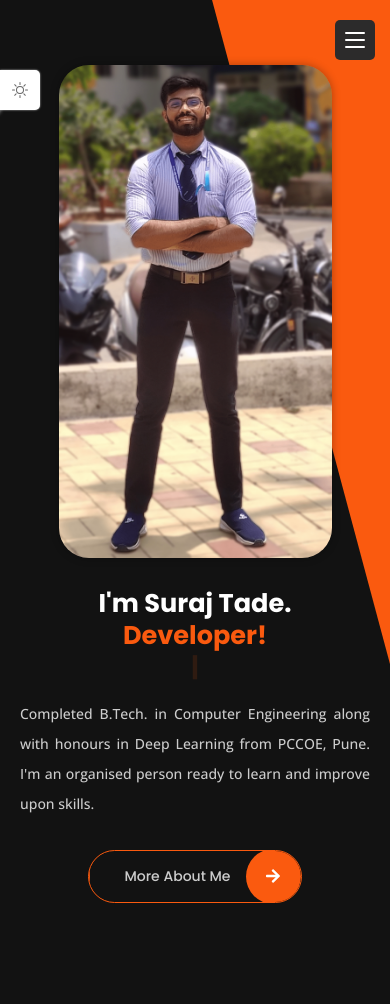
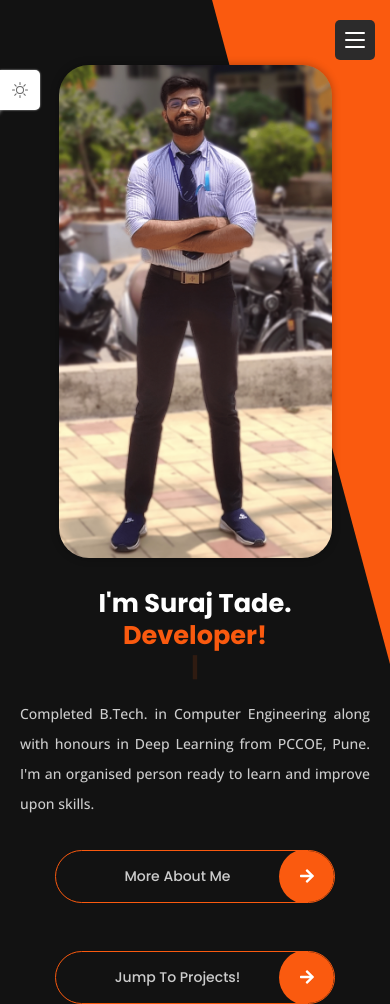
Before and after one commit to surajTade/my-portfolio, a React (Vite) app: page / in a window 390 px wide. Before the commit the page ends 907 px from the top, so only its background shows below. Built offline with nearby package versions, Linux system fonts and the light colour scheme.

Commit message:
added jum to projects button in home page

```diff
--- a/src/pages/home/Home.jsx
+++ b/src/pages/home/Home.jsx
@@ -37,12 +37,21 @@ const Home = () => {
             and improve upon skills.
           </p>
 
+          <div className="jump-links">
             <Link to="/about" className="btn">
               More About Me
               <span className="btn-icon">
                 <FaArrowRight />
               </span>
             </Link>
+
+            <Link to="/portfolio" className="btn">
+              Jump To Projects!
+              <span className="btn-icon">
+                <FaArrowRight />
+              </span>
+            </Link>
+          </div>
         </div>
       </div>
       <div className="color-block"></div>
--- a/src/pages/home/home.css
+++ b/src/pages/home/home.css
@@ -58,3 +58,19 @@
   z-index: -1;
   transition: all 0.5s ease;
 }
+
+.jump-links {
+  display: flex;
+  gap: 3rem;
+}
+
+@media screen and (max-width: 1024px) {
+  .jump-links {
+    flex-direction: column;
+    align-items: center;
+  }
+
+  .btn {
+    width: 80%;
+  }
+}
```
Lines whose indentation alone changed are shown as unchanged.
